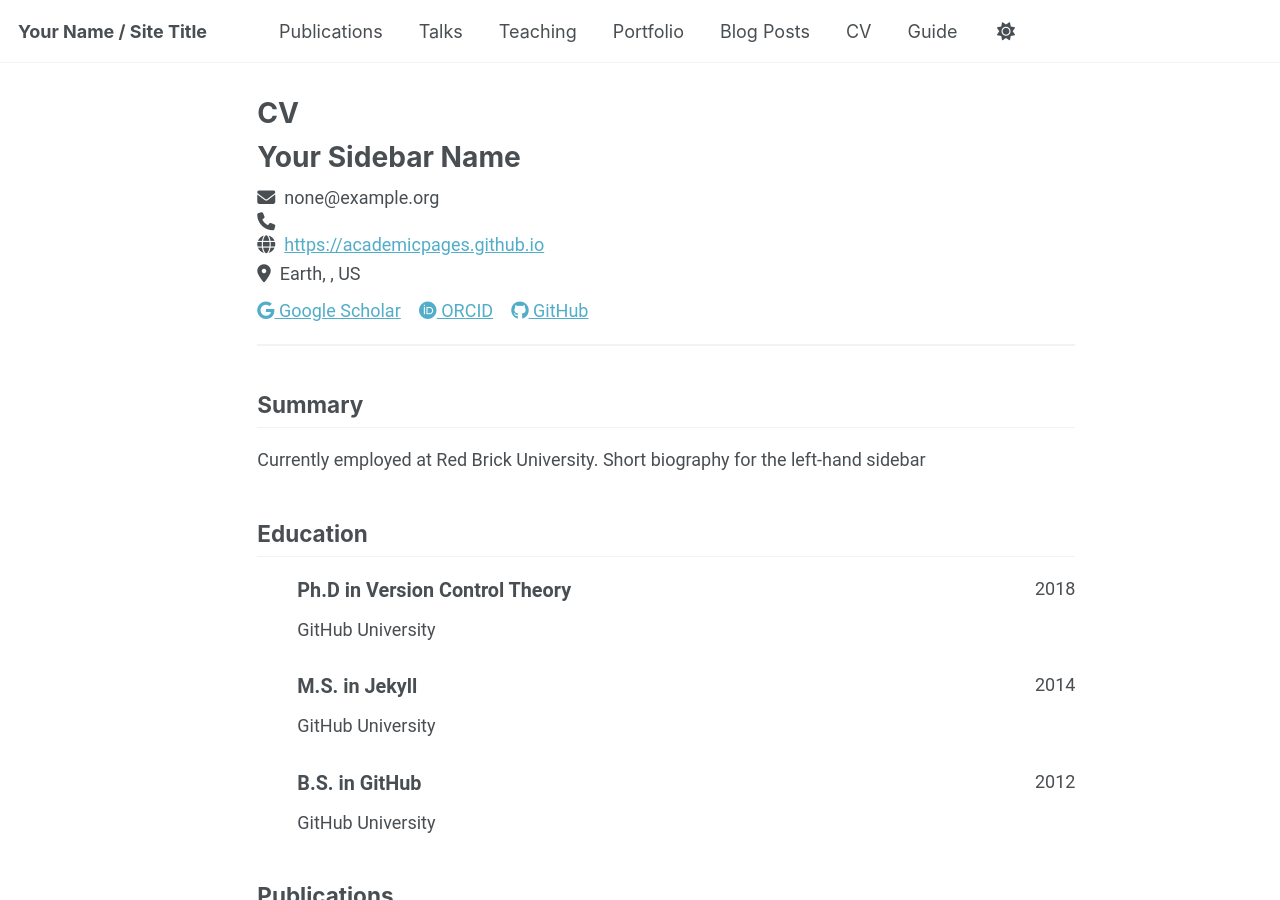
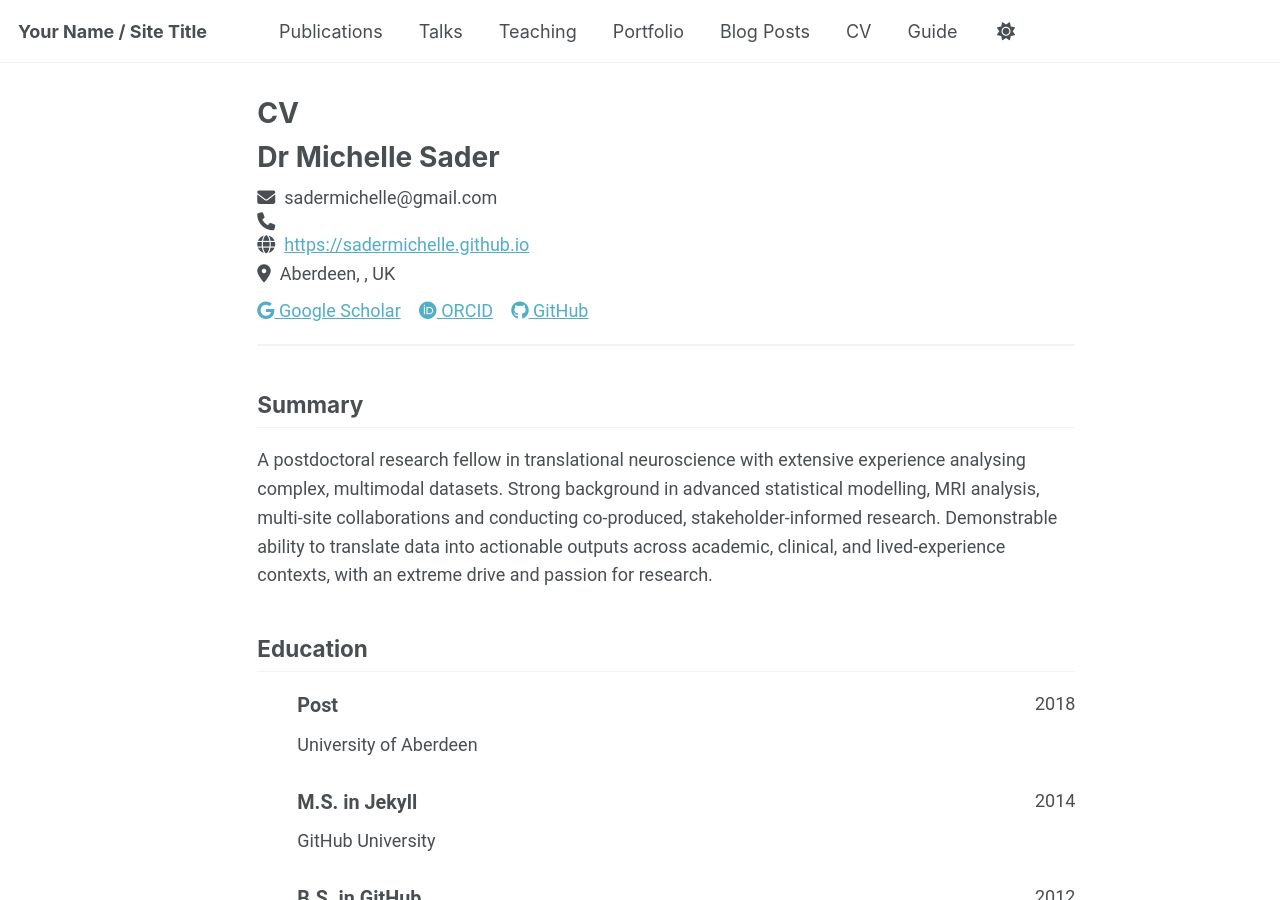
Before and after one commit to sadermichelle/sadermichelle.github.io, a Jekyll site: the page built from _pages/cv-json.md, in a window 1280 px wide and 900 px high. Built offline with Jekyll 4.4.1, drawn with Linux system fonts in a browser that asks for light colours; a script bundle is joined from its source files by our own code; library files that are not in the unit come from our copies.

Commit message:
Update cv.json

```diff
--- a/_data/cv.json
+++ b/_data/cv.json
@@ -1,27 +1,27 @@
-{
+ {
   "basics": {
-    "name": "Your Sidebar Name",
-    "email": "none@example.org",
+    "name": "Dr Michelle Sader",
+    "email": "sadermichelle@gmail.com",
     "phone": "",
-    "website": "https://academicpages.github.io",
-    "summary": "Currently employed at Red Brick University. Short biography for the left-hand sidebar",
+    "website": "https://sadermichelle.github.io",
+    "summary": "A postdoctoral research fellow in translational neuroscience with extensive experience analysing complex, multimodal datasets. Strong background in advanced statistical modelling, MRI analysis, multi-site collaborations and conducting co-produced, stakeholder-informed research. Demonstrable ability to translate data into actionable outputs across academic, clinical, and lived-experience contexts, with an extreme drive and passion for research.",
     "location": {
-      "address": "",
-      "postalCode": "",
-      "city": "Earth",
-      "countryCode": "US",
+      "address": "37 Hammerman Drive",
+      "postalCode": "AB24 4SF",
+      "city": "Aberdeen",
+      "countryCode": "UK",
       "region": ""
     },
     "profiles": [
       {
         "network": "Google Scholar",
         "username": "",
-        "url": "https://scholar.google.com/citations?user=PS_CX0AAAAAJ"
+        "url": "https://scholar.google.com/citations?user=WCoztWEAAAAJ&hl=en"
       },
       {
         "network": "ORCID",
         "username": "",
-        "url": "https://orcid.org/yourorcidurl"
+        "url": "https://orcid.org/0000-0002-8068-7337"
       },
       {
         "network": "GitHub",
@@ -33,8 +33,8 @@
   "work": [],
   "education": [
     {
-      "institution": "GitHub University",
-      "area": "Ph.D in Version Control Theory",
+      "institution": "University of Aberdeen",
+      "area": "Post",
       "studyType": "",
       "startDate": "",
       "endDate": "2018",
```
